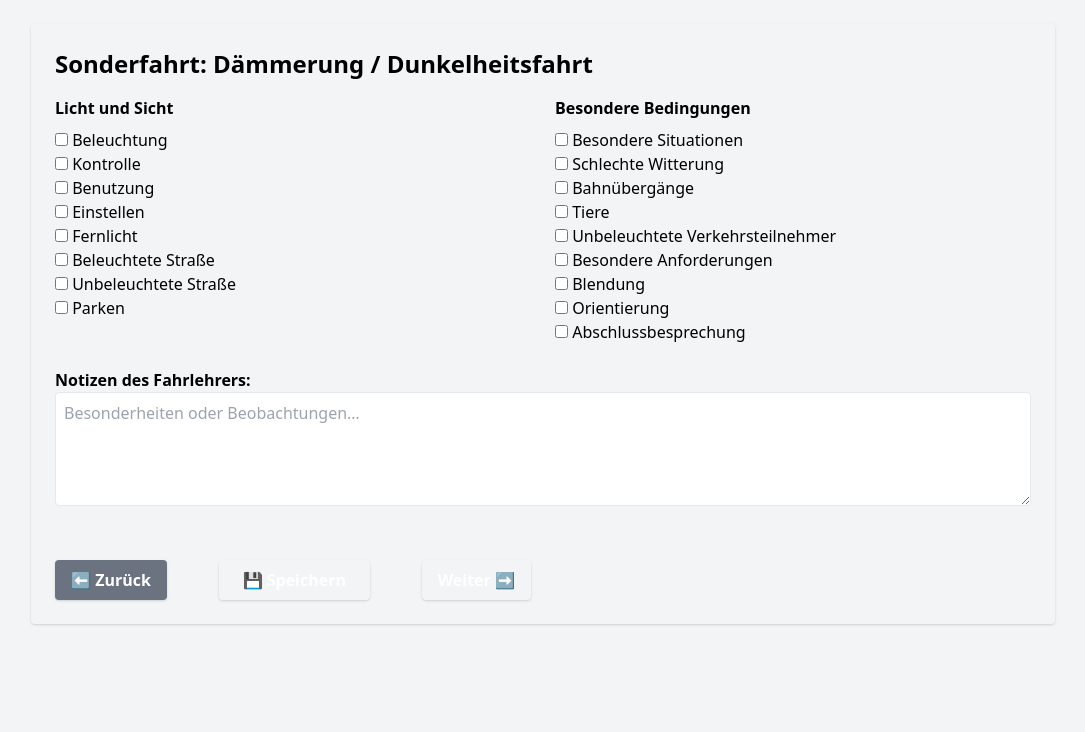
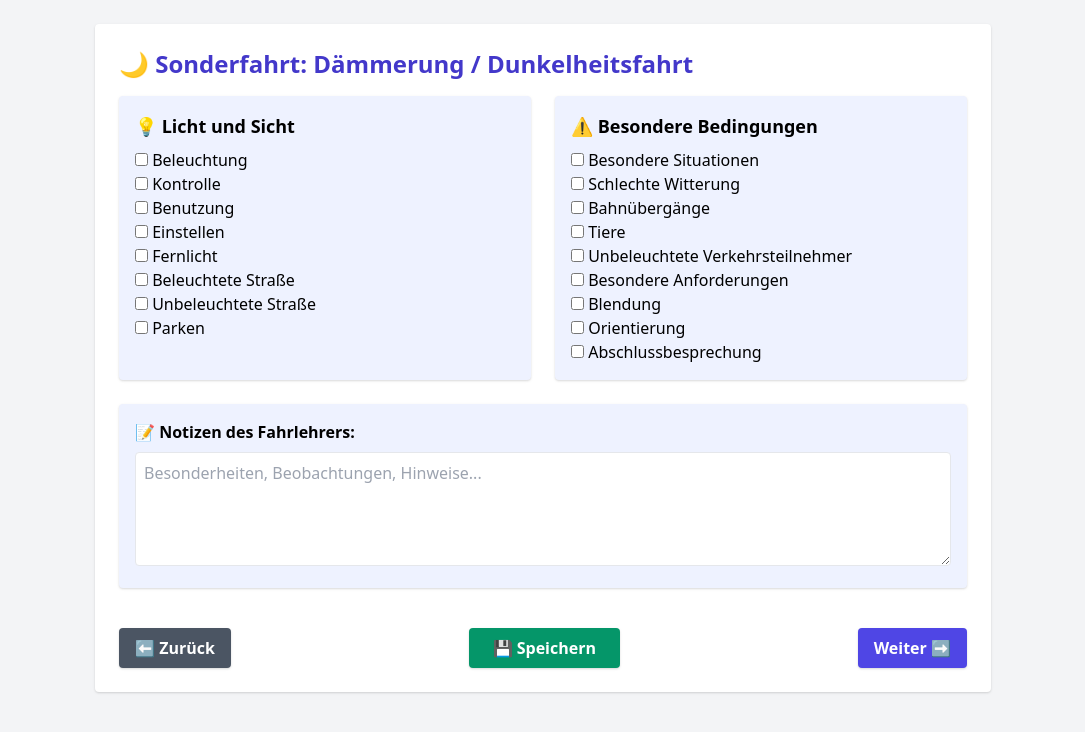
Before and after one commit to eyfahrlehrer/schuelerakte, a Flask app: page /daemmerung in a window 1280 px wide. Shown: the top 732 px of the page, without its empty margins (97-1182 px from the left). Run offline with Flask 3, Linux system fonts and the light colour scheme; the visitor is signed in with stand-in values (Sample User, id 1).

Commit message:
Update daemmerung.html

```diff
--- a/templates/daemmerung.html
+++ b/templates/daemmerung.html
@@ -6,14 +6,14 @@
   <link href="https://cdn.jsdelivr.net/npm/tailwindcss@2.2.19/dist/tailwind.min.css" rel="stylesheet">
 </head>
 <body class="bg-gray-100 p-6">
-  <div class="max-w-5xl mx-auto bg-teal-300 p-6 rounded shadow">
-    <h1 class="text-2xl font-bold text-teal-900 mb-4">Sonderfahrt: Dämmerung / Dunkelheitsfahrt</h1>
+  <div class="max-w-4xl mx-auto bg-white p-6 rounded shadow">
+    <h1 class="text-2xl font-bold text-indigo-700 mb-4">🌙 Sonderfahrt: Dämmerung / Dunkelheitsfahrt</h1>
 
     <form method="POST" class="grid grid-cols-1 md:grid-cols-2 gap-6">
 
-      <!-- Linke Seite -->
-      <div>
-        <p class="font-semibold mb-2">Licht und Sicht</p>
+      <!-- Spalte 1 -->
+      <div class="bg-indigo-50 p-4 rounded shadow">
+        <h2 class="font-semibold text-lg mb-2">💡 Licht und Sicht</h2>
         <label class="block"><input type="checkbox" name="beleuchtung"> Beleuchtung</label>
         <label class="block"><input type="checkbox" name="kontrolle"> Kontrolle</label>
         <label class="block"><input type="checkbox" name="benutzung"> Benutzung</label>
@@ -24,9 +24,9 @@
         <label class="block"><input type="checkbox" name="parken"> Parken</label>
       </div>
 
-      <!-- Rechte Seite -->
-      <div>
-        <p class="font-semibold mb-2">Besondere Bedingungen</p>
+      <!-- Spalte 2 -->
+      <div class="bg-indigo-50 p-4 rounded shadow">
+        <h2 class="font-semibold text-lg mb-2">⚠️ Besondere Bedingungen</h2>
         <label class="block"><input type="checkbox" name="besondere_situationen"> Besondere Situationen</label>
         <label class="block"><input type="checkbox" name="schlechte_witterung"> Schlechte Witterung</label>
         <label class="block"><input type="checkbox" name="bahnuebergaenge"> Bahnübergänge</label>
@@ -39,25 +39,20 @@
       </div>
 
       <!-- Notizen -->
-      <div class="md:col-span-2">
-        <label for="notizen" class="block font-semibold">Notizen des Fahrlehrers:</label>
-        <textarea name="notizen" id="notizen" rows="4" class="w-full border p-2 rounded" placeholder="Besonderheiten oder Beobachtungen…"></textarea>
+      <div class="col-span-1 md:col-span-2 bg-indigo-50 p-4 rounded shadow">
+        <label for="notizen" class="block font-semibold mb-2">📝 Notizen des Fahrlehrers:</label>
+        <textarea name="notizen" id="notizen" rows="4" class="w-full border p-2 rounded" placeholder="Besonderheiten, Beobachtungen, Hinweise..."></textarea>
       </div>
 
-<!-- Navigationsleiste -->
-<div class="mt-6 flex flex-col md:flex-row justify-between items-center gap-4">
-  <!-- Zurück -->
-  <a href="{{ url_for('autobahnfahrt') }}" class="bg-gray-500 hover:bg-gray-600 text-white font-semibold py-2 px-4 rounded shadow w-full md:w-auto text-center">
+      <!-- Navigation -->
+      <div class="col-span-1 md:col-span-2 flex flex-col md:flex-row justify-between items-center gap-4 mt-4">
+        <a href="{{ url_for('autobahnfahrt') }}" class="bg-gray-600 hover:bg-gray-700 text-white font-semibold py-2 px-4 rounded shadow w-full md:w-auto text-center">
           ⬅️ Zurück
         </a>
-
-  <!-- Speichern -->
-  <button type="submit" class="bg-teal-600 hover:bg-teal-700 text-white font-semibold py-2 px-6 rounded shadow w-full md:w-auto">
+        <button type="submit" class="bg-green-600 hover:bg-green-700 text-white font-semibold py-2 px-6 rounded shadow w-full md:w-auto">
           💾 Speichern
         </button>
-
-  <!-- Weiter -->
-  <a href="{{ url_for('reifestufe') }}" class="bg-teal-600 hover:bg-teal-700 text-white font-semibold py-2 px-4 rounded shadow w-full md:w-auto text-center">
+        <a href="{{ url_for('reifestufe') }}" class="bg-indigo-600 hover:bg-indigo-700 text-white font-semibold py-2 px-4 rounded shadow w-full md:w-auto text-center">
           Weiter ➡️
         </a>
       </div>
```
Lines whose indentation alone changed are shown as unchanged.
